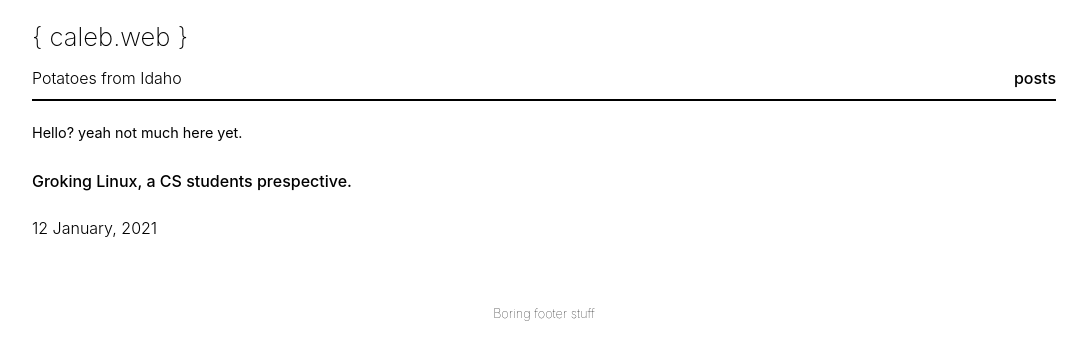
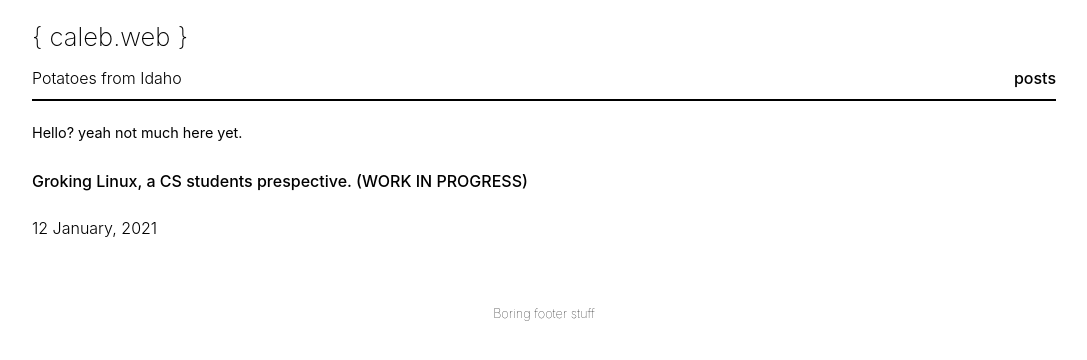
Before and after one commit to Caleb-Barger/caleb.barger, a React (Create React App) app: page / in a window 1280 px wide. Shown: the top 360 px of the page, without its empty margins (96-1183 px from the left). Built offline with nearby package versions, Linux system fonts and the light colour scheme.

Commit message:
updated blog status

```diff
--- a/src/App.jsx
+++ b/src/App.jsx
@@ -14,7 +14,7 @@ const Posts = () => {
 			<div className="posts">
 				<h2>Hello? yeah not much here yet.</h2>
 				<div className="postSummary">
-					<Link className="postLink" to="/post1">Groking Linux, a CS students prespective.</Link>
+					<Link className="postLink" to="/post1">Groking Linux, a CS students prespective. (WORK IN PROGRESS)</Link>
 					<p>12 January, 2021</p>
 					<p></p>
 				</div>
```
